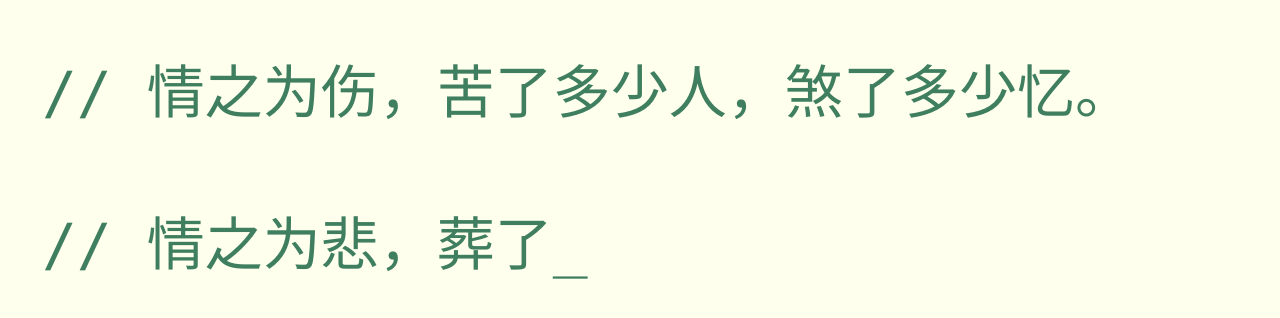
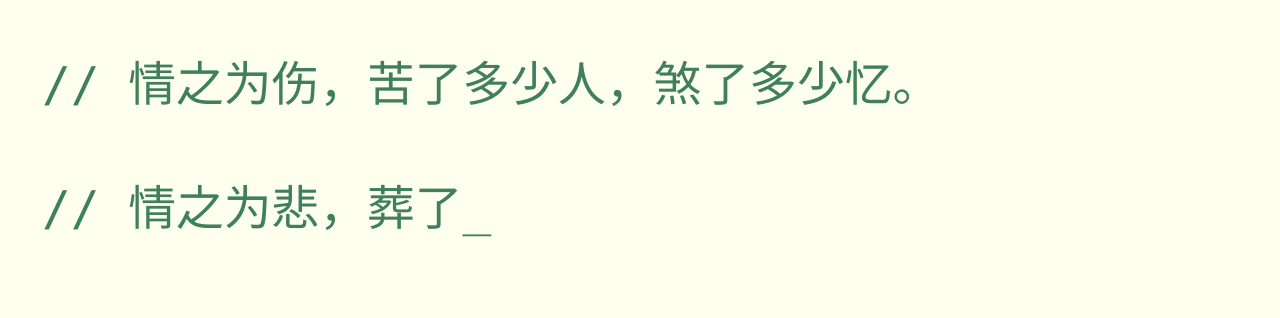
Before and after one commit to hohngy/love, a plain HTML site: page index.html in a window 1280 px wide. Shown: the part 969-1287 px from the top of the page. After the commit the page ends 1258 px from the top, so only its background shows below. Drawn offline with Linux system fonts and the light colour scheme.

Commit message:
Update index.html

```diff
--- a/index.html
+++ b/index.html
@@ -10,7 +10,7 @@
     <style>
         body{margin:0;padding:0;background:#ffe;}
         #mainDiv{width:100%;}
-        #code{width:7.5rem;color:#333;font-family:"Consolas","Monaco","Bitstream Vera Sans Mono","Courier New","sans-serif";font-size:0.34rem;margin:0 auto;padding:50px 30px;box-sizing:border-box;position:relative;top:1000px;}
+        #code{width:7.5rem;color:#333;font-family:"Consolas","Monaco","Bitstream Vera Sans Mono","Courier New","sans-serif";font-size:0.28rem;margin:0 auto;padding:50px 30px;box-sizing:border-box;position:relative;top:0.5rem}
         #code .string{color:#2a36ff}
         #code .keyword{color:#7f0055;font-weight:bold}
         #code .placeholder{margin-left:0.15rem}
```
